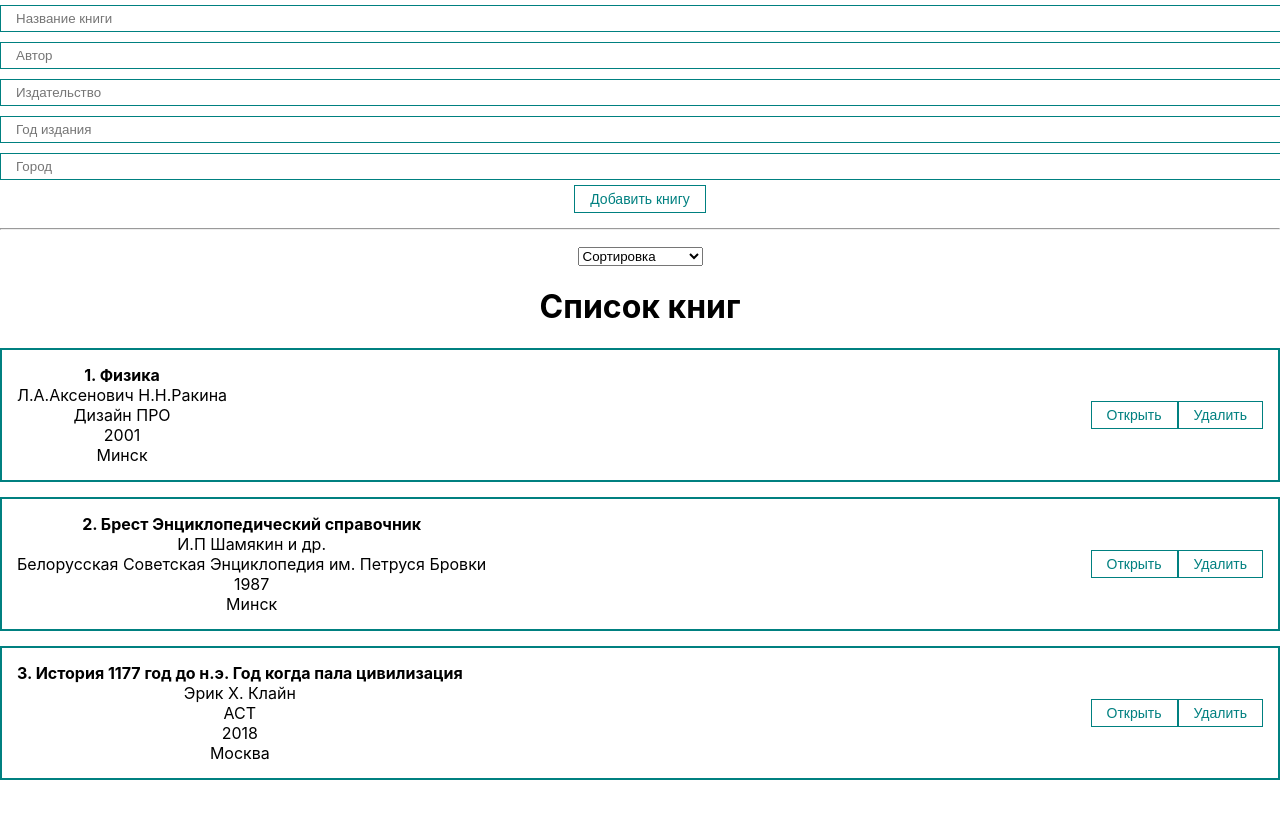
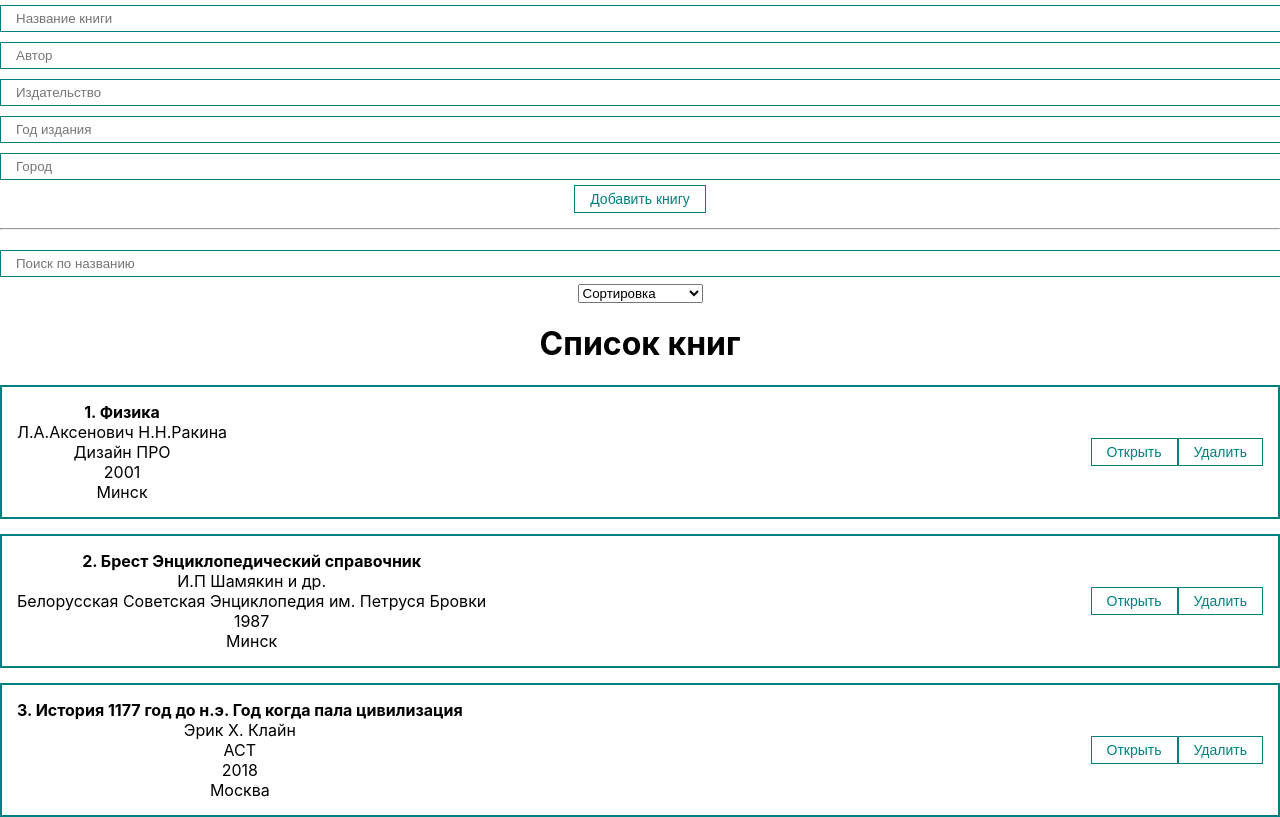
Before and after one commit to VitalySavich/home-library-react-app, a React (Create React App) app: page / in a window 1280 px wide. Shown: the top 817 px of the page. Built offline with nearby package versions, Linux system fonts and the light colour scheme.

Commit message:
Search Books by name ligic

```diff
--- a/src/App.js
+++ b/src/App.js
@@ -1,19 +1,35 @@
 import logo from './logo.svg';
 import './App.css';
-import { useRef, useState } from 'react';
+import { useMemo, useState } from 'react';
 import BookList from './components/BookList';
 import BookForm from './components/BookForm';
 import MySelect from './components/ui/select/MySelect';
+import MyInput from './components/ui/input/MyInput';
 
 function App() {
-
-  const [selectedSort, setSelectedSort] = useState('');
 
   const [books, setBooks] = useState([
     {id: 1, author: 'Л.А.Аксенович Н.Н.Ракина', name: 'Физика', published: 'Дизайн ПРО', year: '2001', city: 'Минск'},
     {id: 2, author: 'И.П Шамякин и др.', name: 'Брест Энциклопедический справочник', published: 'Белорусская Советская Энциклопедия им. Петруся Бровки', year: '1987', city: 'Минск'},
     {id: 3, author: 'Эрик Х. Клайн', name: 'История 1177 год до н.э. Год когда пала цивилизация', published: 'АСТ', year: '2018', city: 'Москва'}
   ]);
+
+  const [filter, setFilter] = useState({sort: '', query: ''});
+
+  const [selectedSort, setSelectedSort] = useState('');
+  const [searchQuery, setSearchQuery] = useState('');
+
+  const sortedBooks = useMemo(() => {
+    if(selectedSort){
+      return [...books].sort((a, b) => a[selectedSort].localeCompare(b[selectedSort]));
+    }else{
+      return books;
+    }
+  }, [selectedSort, books]);
+
+  const sortedAndSearchedBooks = useMemo(() => {
+    return sortedBooks.filter(book => book.name.toLowerCase().includes(searchQuery.toLowerCase()));
+  }, [searchQuery, sortedBooks]);
 
   const createNewBook = (newBook) => {
         setBooks([...books, newBook]);
@@ -25,14 +41,17 @@ function App() {
 
   const sortBooks = (sort) => {
     setSelectedSort(sort);
-    setBooks([...books].sort((a, b) => a[sort].localeCompare(b[sort])));
   }
-
 
   return (
     <div className="App">
       <BookForm create={createNewBook}/>
       <hr style={{margin: "15px 0"}}/>
+      <MyInput
+        value={searchQuery}
+        onChange={e => setSearchQuery(e.target.value)}
+        placeholder="Поиск по названию"
+      />
       <MySelect
           value={selectedSort}
           onChange={sortBooks}
@@ -45,9 +64,9 @@ function App() {
               {value: 'city', name: 'По городу'}
           ]}
       />
-      {books.length !== 0
+      {sortedAndSearchedBooks.length !== 0
         ?
-        <BookList remove={removeBook} books={books} title="Список книг"/>
+        <BookList remove={removeBook} books={sortedAndSearchedBooks} title="Список книг"/>
         :
         <h1 style={{textAlign: 'center'}}>Книги не найдены!</h1>
       }
```
Also changed, not shown: src/components/BookFilter.jsx (added, +29 -0 lines).
